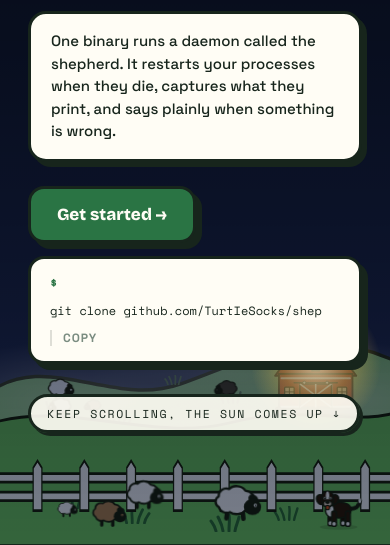
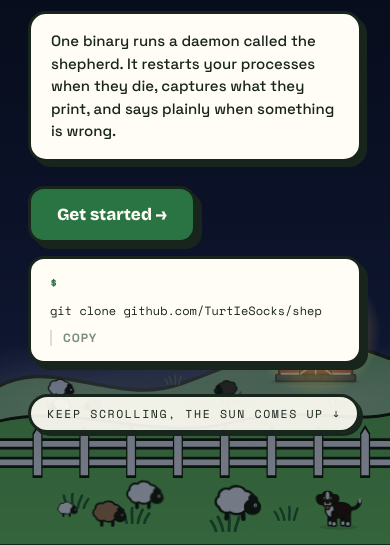
Before and after one commit to TurtIeSocks/shep, an Astro site in the folder web/: page / in a window 390 px wide. Shown: the part 299-844 px from the top of the page. Built offline with nearby package versions, Linux system fonts and the light colour scheme; Astro itself is replaced by a stand-in of ours.

Commit message:
style: mobile positioning

```diff
--- a/web/src/components/landing/SkyStage.astro
+++ b/web/src/components/landing/SkyStage.astro
@@ -1060,15 +1060,15 @@ const grazing = [
     }
 
     .fence {
-      bottom: 4vh;
+      bottom: 8vh;
     }
 
     .barn {
-      bottom: 14vh;
+      bottom: 18vh;
     }
 
     .barn-glow {
-      bottom: calc(14vh + min(300px, 26vw) * 0.62 - 66px);
+      bottom: calc(18vh + min(300px, 26vw) * 0.62 - 66px);
     }
 
     .mist {
```
